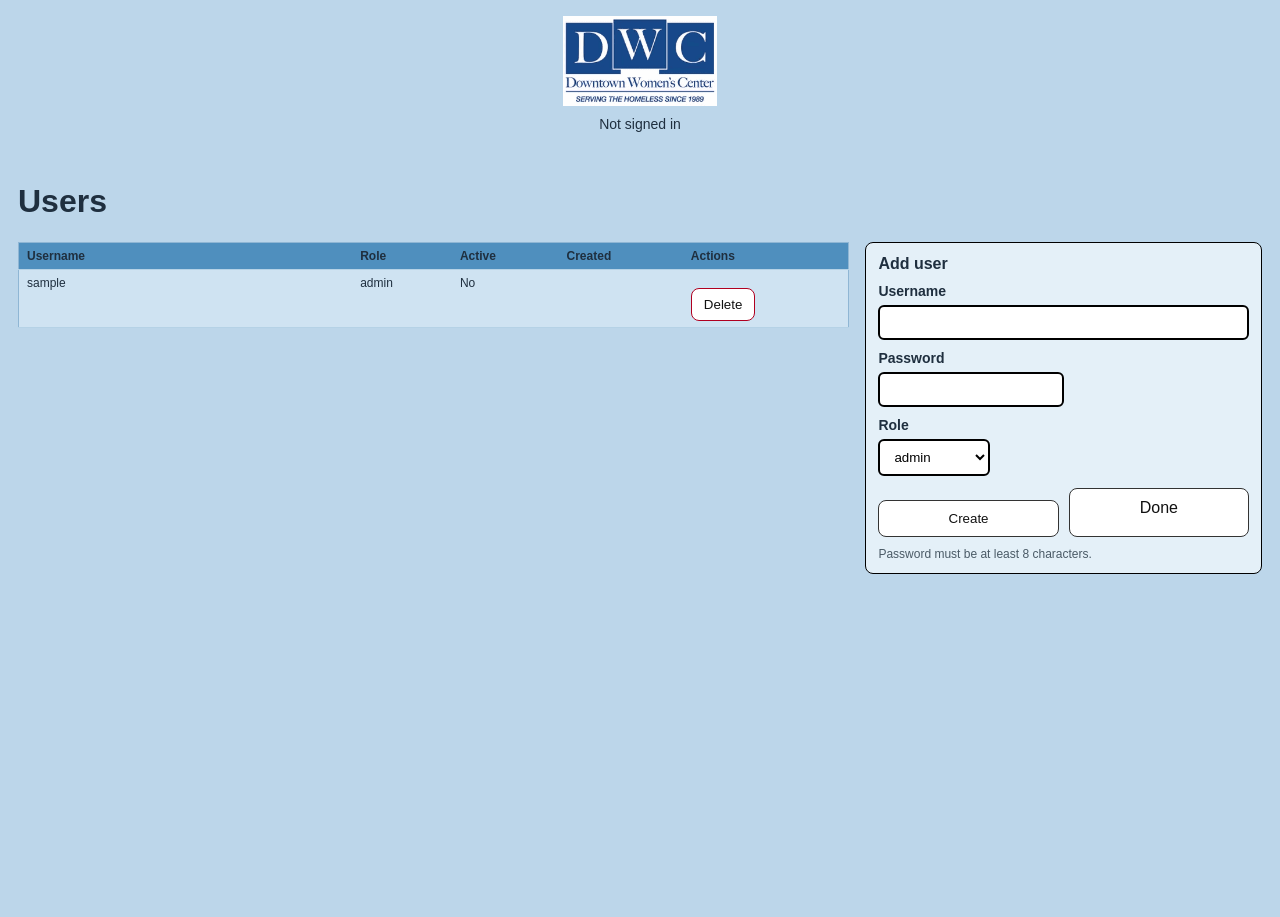
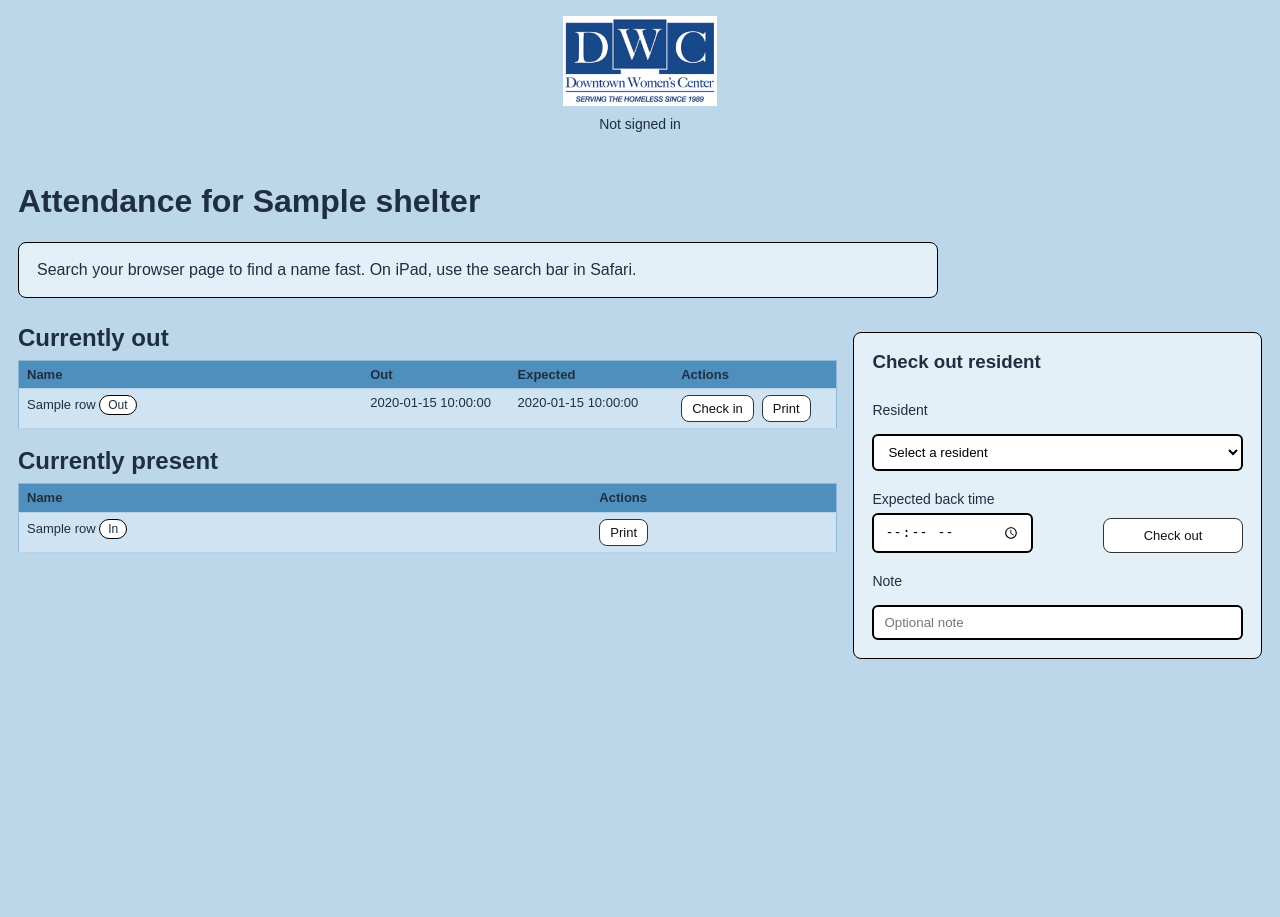
Before and after one commit to Jack409M/shelter-kiosk, a Flask app: template templates/admin_users.html in a window 1280 px wide. Shown: the part 49-966 px from the top of the page. Run offline with Flask 3, Linux system fonts and the light colour scheme; the template is opened without the code that fills it: most values are stand-ins (such as "Sample title", 1, 10 or a date in 2020); some libraries are stand-ins or nearby versions.

Commit message:
Update admin_users.html

```diff
--- a/templates/admin_users.html
+++ b/templates/admin_users.html
@@ -1,165 +1,253 @@
 {% extends "layout.html" %}
 {% block content %}
-<h1>Users</h1>
 
 <style>
-  .users-layout {
-    display: grid;
-    grid-template-columns: 3fr 1fr;
+  .att_wrap {
+    display: flex;
     gap: 16px;
-    align-items: start;
+    align-items: flex-start;
   }
 
-  .users-results {
-    overflow-x: auto;
+  .att_left {
+    flex: 1 1 auto;
+    min-width: 520px;
   }
 
-  .users-side {
+  .att_right {
+    flex: 0 0 360px;
     position: sticky;
     top: 12px;
+  }
+
+  .att_section_title {
+    margin: 10px 0 8px 0;
+  }
+
+  .att_help {
+    margin: 10px 0 16px 0;
   }
 
   table.compact th,
   table.compact td {
     padding: 6px 8px;
-    font-size: 12px;
-    line-height: 1.2;
-    vertical-align: top;
+    font-size: 13px;
   }
 
-  .side-card {
-    background: var(--card, #e4f0f8);
-    border: 1px solid #000;
-    border-radius: var(--radius, 8px);
-    padding: 12px;
+  table.compact thead th {
+    font-size: 13px;
   }
 
-  .side-card h3 {
-    margin: 0 0 10px 0;
-    font-size: 16px;
+  .att_actions {
+    display: inline-flex;
+    gap: 8px;
+    flex-wrap: wrap;
+    align-items: center;
   }
 
-  .side-row { margin-bottom: 10px; }
+  .att_actions form {
+    display: inline;
+    margin: 0;
+  }
 
-  .side-row label {
+  .att_btn {
     margin-top: 0;
+    padding: 6px 10px;
+    border-radius: 8px;
+    border: 1px solid #333;
+    background: #fff;
+    cursor: pointer;
+    color: #111;
+    -webkit-text-fill-color: #111;
+    font-size: 13px;
+    line-height: 1;
+  }
+
+  .att_link_btn {
+    display: inline-block;
+    padding: 6px 10px;
+    border-radius: 8px;
+    border: 1px solid #333;
+    background: #fff;
+    text-decoration: none;
+    color: #111;
+    font-size: 13px;
+    line-height: 1;
+  }
+
+  .att_badge {
+    display: inline-block;
+    padding: 3px 8px;
+    border-radius: 999px;
+    border: 1px solid #000;
+    font-size: 12px;
+    line-height: 1;
+    background: #fff;
+  }
+
+  .att_badge_overdue {
     font-weight: 700;
   }
 
-  .side-actions {
-    display: grid;
-    grid-template-columns: 1fr 1fr;
-    gap: 10px;
-    margin-top: 12px;
+  .att_row_overdue td {
+    font-weight: 700;
   }
 
-  .side-actions button,
-  .side-actions a {
-    width: 100%;
-    text-align: center;
-    text-decoration: none;
-    display: inline-block;
-    padding: 10px 12px;
-    border: 1px solid #333;
-    border-radius: var(--radius, 8px);
-    background: #fff;
-    color: #111;
-    cursor: pointer;
-    box-sizing: border-box;
+  .att_checkout_grid {
+    display: grid;
+    grid-template-columns: 1fr;
+    gap: 10px;
   }
 
-  .danger {
-    border-color: #b00020;
+  .att_two_col {
+    display: grid;
+    grid-template-columns: 1fr 140px;
+    gap: 10px;
+    align-items: end;
   }
 
-  .small-note {
-    margin-top: 10px;
-    font-size: 12px;
-    color: var(--text-muted, #4a5a66);
+  .att_note_input {
+    width: 100%;
   }
 
   @media (max-width: 900px) {
-    .users-layout { grid-template-columns: 1fr; }
-    .users-side { position: static; }
+    .att_wrap {
+      flex-direction: column;
+    }
+
+    .att_left {
+      min-width: 0;
+      width: 100%;
+    }
+
+    .att_right {
+      width: 100%;
+      position: static;
+    }
   }
 </style>
 
-<div class="users-layout">
+<h1>Attendance for {{ shelter }}</h1>
 
-  <!-- LEFT: USERS TABLE -->
-  <div class="users-results">
+<div class="card att_help">
+  Search your browser page to find a name fast. On iPad, use the search bar in Safari.
+</div>
+
+<div class="att_wrap">
+
+  <div class="att_left">
+
+    <h2 class="att_section_title">Currently out</h2>
+
     <table class="compact">
       <thead>
         <tr>
-          <th>Username</th>
-          <th>Role</th>
-          <th>Active</th>
-          <th>Created</th>
-          <th>Actions</th>
+          <th style="width: 42%;">Name</th>
+          <th style="width: 18%;">Out</th>
+          <th style="width: 20%;">Expected</th>
+          <th style="width: 20%;">Actions</th>
         </tr>
       </thead>
       <tbody>
-        {% for u in users %}
+        {% if not out_rows %}
           <tr>
-          <td>{{ u.username }}</td>
-          <td>{{ ROLE_LABELS.get(u.role, u.role) if ROLE_LABELS else u.role }}</td>
-          <td>{{ "Yes" if u.is_active else "No" }}</td>
-          <td>{{ fmt_dt(u.created_at) if fmt_dt else u.created_at }}</td>
-          <td style="white-space: nowrap;">
-            {% if u.username != session.get("username") %}
-              <form method="post" action="{{ url_for('delete_user', username=u.username) }}" class="inline"
-                    onsubmit="return confirm('Delete user {{ u.username }}?');">
+            <td colspan="4">No one is currently out.</td>
+          </tr>
+        {% else %}
+          {% for row in out_rows %}
+            <tr class="{% if row.is_overdue %}att_row_overdue{% endif %}">
+              <td>
+                {{ row.name }}
+                {% if row.is_overdue %}
+                  <span class="att_badge att_badge_overdue">Overdue</span>
+                {% else %}
+                  <span class="att_badge">Out</span>
+                {% endif %}
+              </td>
+              <td>{{ fmt_time(row.checked_out_at) }}</td>
+              <td>{{ fmt_time(row.expected_back_at) }}</td>
+              <td>
+                <div class="att_actions">
+                  <form method="post" action="{{ url_for('staff_attendance_check_in', resident_id=row.resident_id) }}">
                     <input type="hidden" name="_csrf_token" value="{{ csrf_token() }}">
-                <button type="submit" class="danger">Delete</button>
+                    <button class="att_btn" type="submit">Check in</button>
                   </form>
-            {% else %}
-              <span class="hint">You</span>
-            {% endif %}
+
+                  <a class="att_link_btn" href="{{ url_for('staff_attendance_resident_print', resident_id=row.resident_id) }}">Print</a>
+                </div>
               </td>
             </tr>
           {% endfor %}
+        {% endif %}
       </tbody>
     </table>
+
+    <h2 class="att_section_title" style="margin-top: 18px;">Currently present</h2>
+
+    <table class="compact">
+      <thead>
+        <tr>
+          <th style="width: 70%;">Name</th>
+          <th style="width: 30%;">Actions</th>
+        </tr>
+      </thead>
+      <tbody>
+        {% if not in_rows %}
+          <tr>
+            <td colspan="2">No residents found.</td>
+          </tr>
+        {% else %}
+          {% for row in in_rows %}
+            <tr>
+              <td>
+                {{ row.name }}
+                <span class="att_badge">In</span>
+              </td>
+              <td>
+                <div class="att_actions">
+                  <a class="att_link_btn" href="{{ url_for('staff_attendance_resident_print', resident_id=row.resident_id) }}">Print</a>
+                </div>
+              </td>
+            </tr>
+          {% endfor %}
+        {% endif %}
+      </tbody>
+    </table>
+
   </div>
 
-  <!-- RIGHT: ADD USER -->
-  <aside class="users-side">
-    <div class="side-card">
-      <h3>Add user</h3>
-
-      <form method="post" action="{{ url_for('admin_users') }}">
+  <div class="att_right">
+    <form method="post" action="{{ url_for('staff_attendance_check_out_global') }}" class="card">
       <input type="hidden" name="_csrf_token" value="{{ csrf_token() }}">
 
-        <div class="side-row">
-          <label for="username">Username</label>
-          <input id="username" name="username" autocomplete="off" required>
+      <h3 style="margin-top: 0;">Check out resident</h3>
+
+      <div class="att_checkout_grid">
+
+        <label for="resident_id">Resident</label>
+        <select name="resident_id" id="resident_id" required>
+          <option value="">Select a resident</option>
+          {% for row in in_rows %}
+            <option value="{{ row.resident_id }}">{{ row.name }}</option>
+          {% endfor %}
+        </select>
+
+        <div class="att_two_col">
+          <div>
+            <label for="expected_back_time">Expected back time</label>
+            <input name="expected_back_time" id="expected_back_time" type="time" required>
+          </div>
+          <div>
+            <button class="att_btn" type="submit" style="width: 100%; padding: 10px 12px;">Check out</button>
+          </div>
         </div>
 
-        <div class="side-row">
-          <label for="password">Password</label>
-          <input id="password" name="password" type="password" required>
-        </div>
+        <label for="note">Note</label>
+        <input class="att_note_input" name="note" id="note" placeholder="Optional note">
 
-        <div class="side-row">
-          <label for="role">Role</label>
-          <select id="role" name="role" required>
-            {% for r in roles %}
-              <option value="{{ r }}">{{ ROLE_LABELS.get(r, r) if ROLE_LABELS else r }}</option>
-            {% endfor %}
-          </select>
-        </div>
-
-        <div class="side-actions">
-          <button type="submit">Create</button>
-          <a href="{{ url_for('staff_home') }}">Done</a>
-        </div>
-
-        <div class="small-note">
-          Password must be at least 8 characters.
       </div>
     </form>
   </div>
-  </aside>
 
 </div>
+
 {% endblock %}
```
Lines whose indentation alone changed are shown as unchanged.
